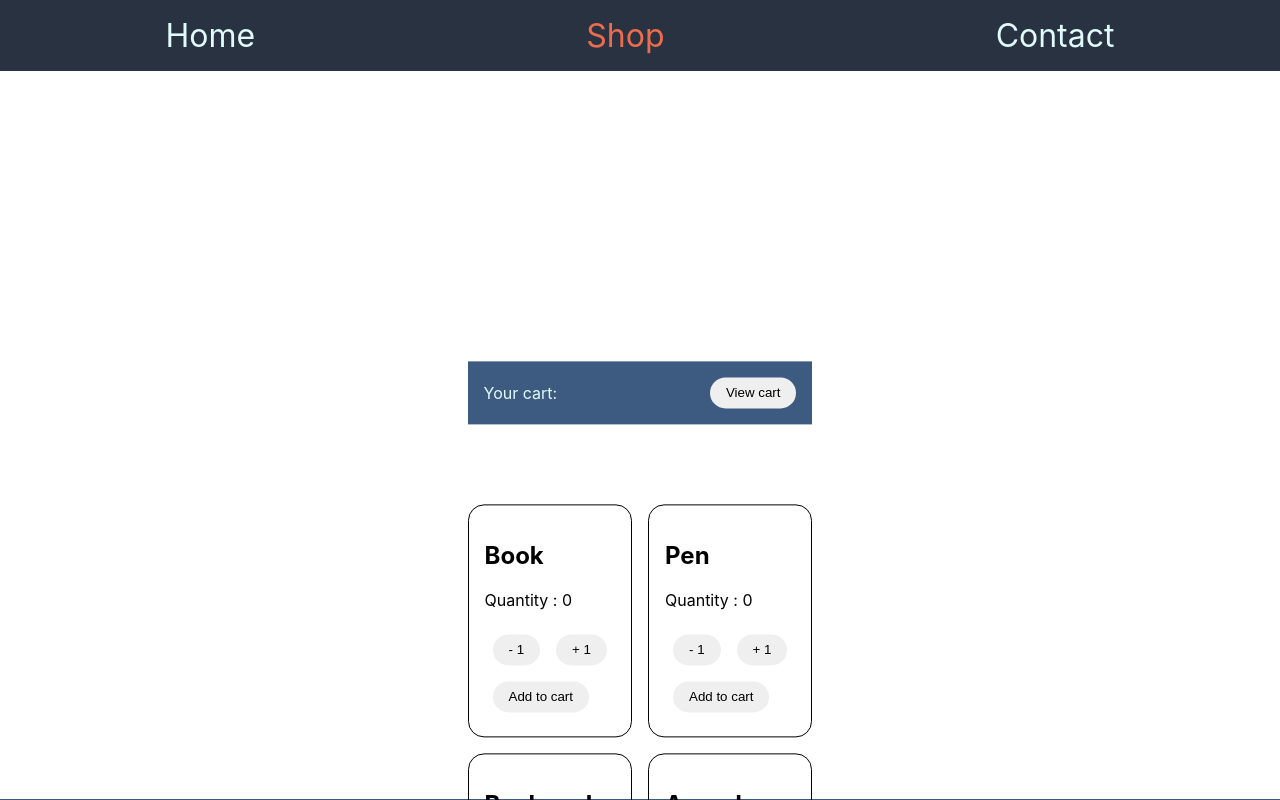
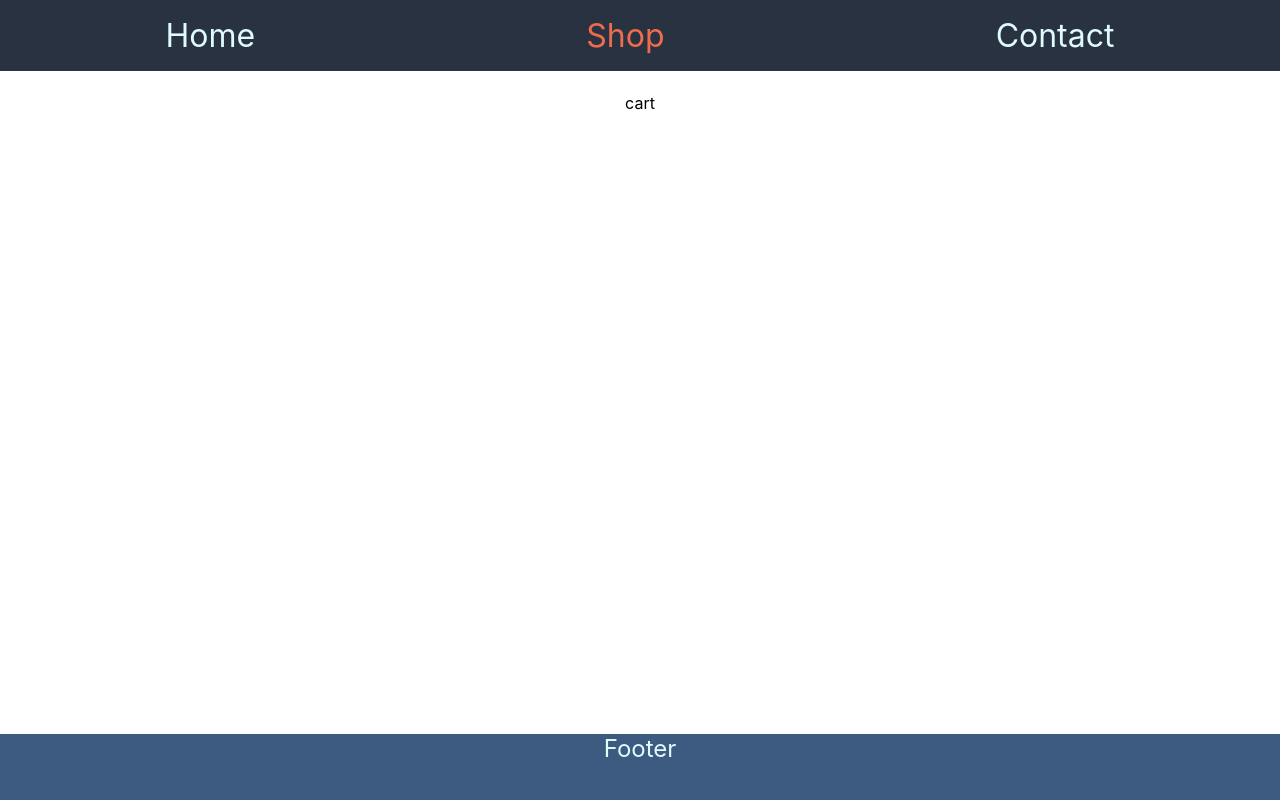
Before and after one commit to thiseas-perso/shopping-cart, a React (Create React App) app: page /shop in a window 1280 px wide. Both pictures are taken after a click on the button "View cart". Shown: the top 800 px of the page. Built offline with nearby package versions, Linux system fonts and the light colour scheme.

Commit message:
shop page

```diff
--- a/src/components/cartbutton/CartButton.js
+++ b/src/components/cartbutton/CartButton.js
@@ -1,14 +1,26 @@
 import React from "react";
+import { useDispatch, useSelector } from "react-redux";
 import styles from "./CartButton.module.css";
 
+import { toggleVisible } from "../../features/cart/cartSlice";
+
 const CartButton = () => {
+  const cartVisible = useSelector((state) => state.cart.cartVisible);
+  const dispatch = useDispatch();
+  const clickHandler = () => {
+    dispatch(toggleVisible());
+  };
   return (
-    <div className={styles.cartbtnctn}>
-      <p>
-        Your cart: <span></span>
-      </p>
-      <button>View cart</button>
-    </div>
+    <>
+      {!cartVisible && (
+        <div className={styles.cartbtnctn}>
+          <p>
+            Your cart: <span></span>
+          </p>
+          <button onClick={clickHandler}>View cart</button>
+        </div>
+      )}
+    </>
   );
 };
 
--- a/src/components/cartbutton/CartButton.module.css
+++ b/src/components/cartbutton/CartButton.module.css
@@ -17,3 +17,12 @@
    border-radius: 1rem;
    padding: 0.5rem 1rem;
 }
+
+.cartbtnctn button:hover{
+   cursor: pointer;
+   background-color: darkgray;
+}
+
+.cartbtnctn button:active{
+   transform: translateY(5%);
+}
--- a/src/components/productcard/ProductCard.js
+++ b/src/components/productcard/ProductCard.js
@@ -1,19 +1,51 @@
-import React from "react";
+import React, { useState } from "react";
+import { useSelector, useDispatch } from "react-redux";
+
+import { addToCart } from "../../features/cart/cartSlice";
 import styles from "./ProductCard.module.css";
 
 const ProductCard = ({ item }) => {
+  const dispatch = useDispatch();
+  const [quantity, setQuantity] = useState(0);
+
+  const incrementHandler = () => {
+    setQuantity((prev) => prev + 1);
+  };
+
+  const decrementHandler = () => {
+    if (quantity > 0) {
+      setQuantity((prev) => prev - 1);
+    }
+  };
+
+  const addToCartHandler = () => {
+    const product = { id: item.id, title: item.title, quantity };
+    dispatch(addToCart(product));
+    setQuantity(0);
+  };
+
   return (
     <div className={styles.card}>
       <h2>{item.title}</h2>
       <p>
-        Quantity : <span className={styles.quantity}>0</span>
+        Quantity : <span className={styles.quantity}>{quantity}</span>
       </p>
       <div>
-        <button>- 1</button>
-        <button>+ 1</button>
+        <button
+          disabled={quantity === 0 ? true : false}
+          onClick={decrementHandler}
+        >
+          - 1
+        </button>
+        <button onClick={incrementHandler}>+ 1</button>
       </div>
       <div>
-        <button>Add to cart</button>
+        <button
+          disabled={quantity === 0 ? true : false}
+          onClick={addToCartHandler}
+        >
+          Add to cart
+        </button>
       </div>
     </div>
   );
--- a/src/components/products/Products.js
+++ b/src/components/products/Products.js
@@ -1,18 +1,24 @@
 import React from "react";
-import { useSelector, useDispatch } from "react-redux";
+import { useSelector } from "react-redux";
 
 import styles from "./Products.module.css";
 import ProductCard from "../productcard";
 
 const Products = () => {
   const products = useSelector((state) => state.products.products);
-  console.log(products);
+  const cartVisible = useSelector((state) => state.cart.cartVisible);
+
   return (
-    <div className={styles.ctn}>
-      {products.map((item) => (
-        <ProductCard key={item.id} item={item} />
-      ))}
-    </div>
+    <>
+      {!cartVisible && (
+        <div className={styles.ctn}>
+          {products.map((item) => (
+            <ProductCard key={item.id} item={item} />
+          ))}
+        </div>
+      )}
+      {cartVisible && <p>cart</p>}
+    </>
   );
 };
 
--- /dev/null
+++ b/src/features/cart/cartSlice.js
@@ -0,0 +1,20 @@
+import { createSlice } from "@reduxjs/toolkit";
+
+export const cartSlice = createSlice({
+  name: "cart",
+  initialState: {
+    products: [],
+    cartVisible: false,
+  },
+  reducers: {
+    addToCart(state, action) {
+      state.products.push(action.payload);
+    },
+    toggleVisible(state) {
+      state.cartVisible = !state.cartVisible;
+    },
+  },
+});
+
+export const { addToCart, toggleVisible } = cartSlice.actions;
+export default cartSlice.reducer;
--- a/src/store/store.js
+++ b/src/store/store.js
@@ -1,8 +1,10 @@
 import { configureStore } from "@reduxjs/toolkit";
 import productsReducer from "../features/products/productsSlice";
+import cartReducer from "../features/cart/cartSlice";
 
 export const store = configureStore({
   reducer: {
     products: productsReducer,
+    cart: cartReducer,
   },
 });
```
